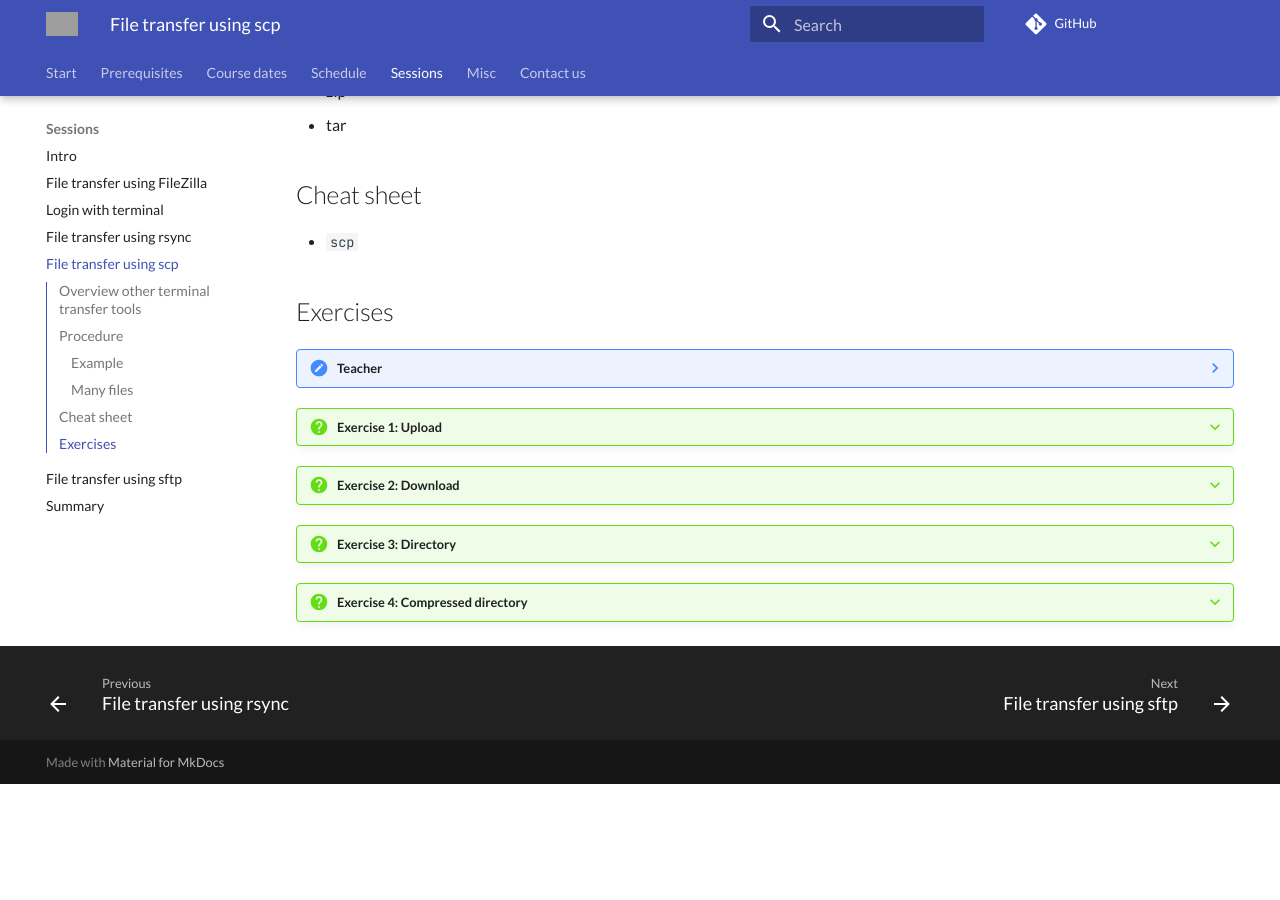
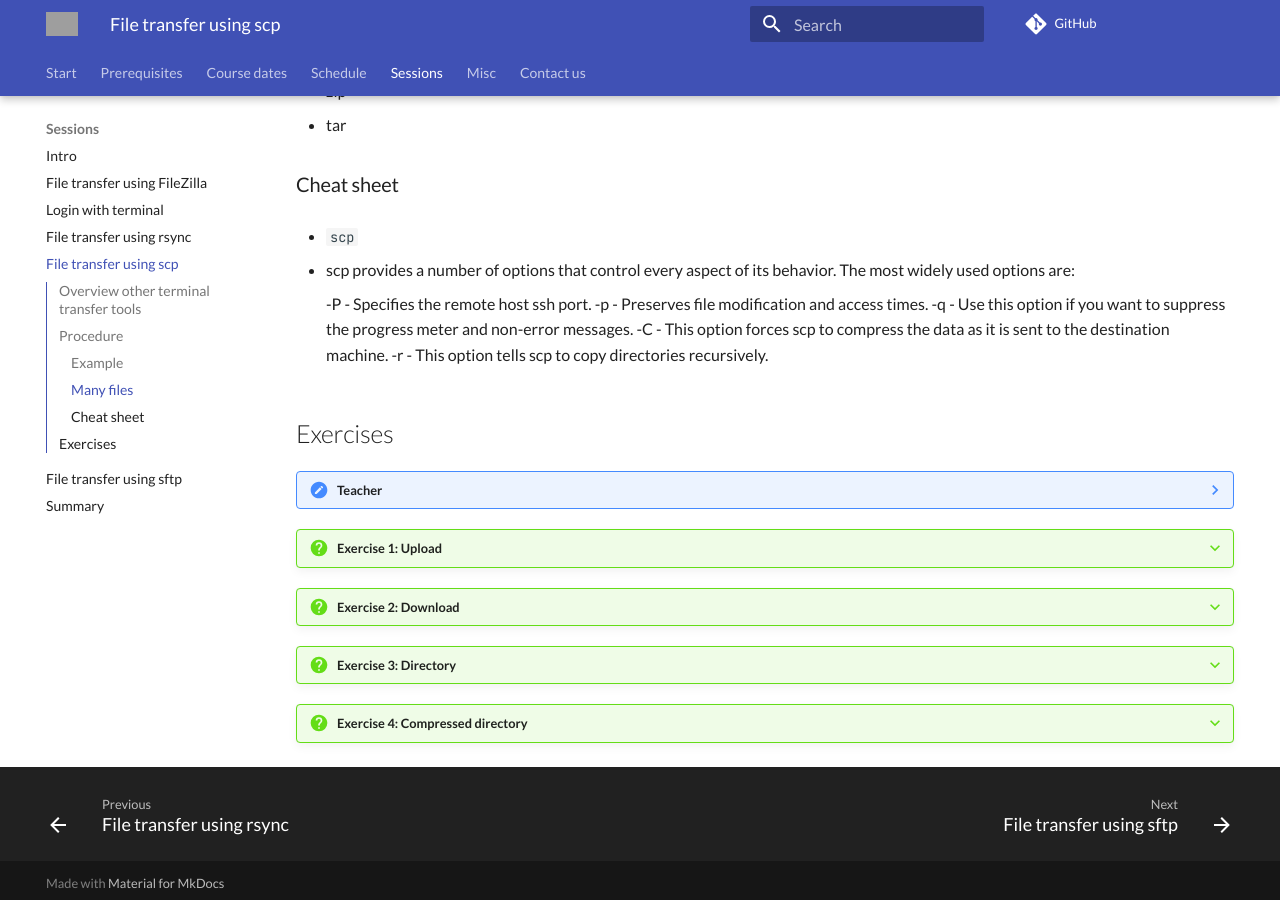
Before and after one commit to UPPMAX/naiss_file_transfer_course, an MkDocs documentation site: the page built from docs/sessions/scp/README.md, in a window 1280 px wide and 900 px high, scrolled down 1881 px. Built offline with MkDocs 1.6.1 and Material for MkDocs 9.7.7, drawn with Linux system fonts in a browser that asks for light colours; comment, search, counter and statistics services are not loaded; before the commit the page ends 2665 px from its top, so only the background shows below that; grey boxes are pictures that could not be loaded.

Commit message:
README.md scp flags

```diff
--- a/docs/sessions/scp/README.md
+++ b/docs/sessions/scp/README.md
@@ -122,9 +122,19 @@ You can get rid of this prompt if you have setup SSH keys
 - zip
 - tar
 
-## Cheat sheet
+### Cheat sheet
 
 - ``scp``
+
+- scp provides a number of options that control every aspect of its behavior. The most widely used options are:
+
+    -P - Specifies the remote host ssh port.
+    -p - Preserves file modification and access times.
+    -q - Use this option if you want to suppress the progress meter and non-error messages.
+    -C - This option forces scp to compress the data as it is sent to the destination machine.
+    -r - This option tells scp to copy directories recursively.
+
+
 
 ## Exercises
 
```
